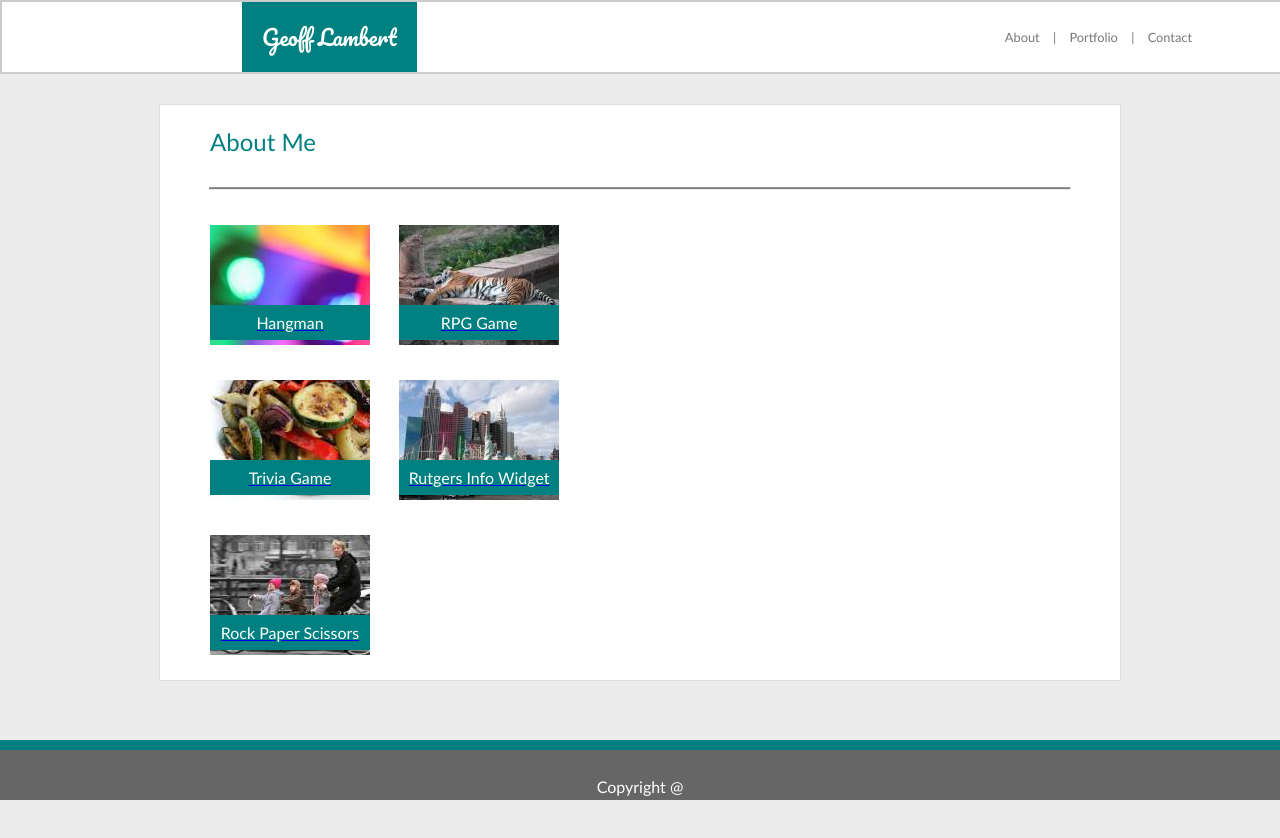
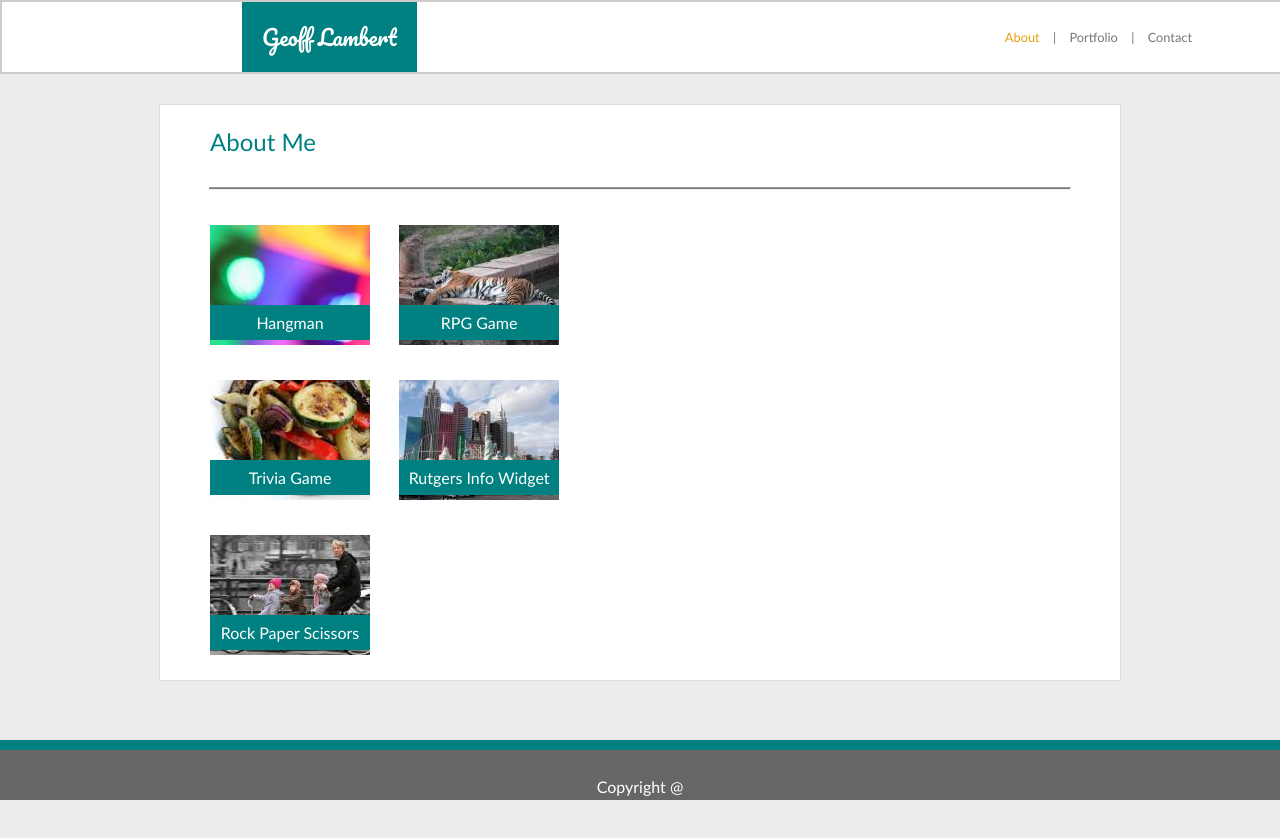
Before and after one commit to kit-foxboy/Basic-Portfolio, a plain HTML site: page portfolio.html in a window 1280 px wide. In both pictures the pointer is over the link "About". Drawn offline with Linux system fonts and the light colour scheme.

Commit message:
added hover styles

```diff
--- a/assets/css/style.css
+++ b/assets/css/style.css
@@ -67,6 +67,10 @@ nav ul li:last-child {
 nav a {
     text-decoration: none;
     color: #777;
+}
+
+nav a:hover {
+    color: #E89F0C;
 }
 
 label {
@@ -153,13 +157,21 @@ footer p {
     display: inline-block;
 }
 
+.image-container a {
+    text-decoration: none;
+}
+
 .image-label {
     width: 100%;
     height: 35px;
     line-height: 35px;
+    margin-top: -40px;
     position: relative;
-    margin-top: -40px;
     text-align: center;
     background-color: teal;
     color: white;
 }
+
+.image-label:hover {
+    background-color: #E89F0C;
+}
```
